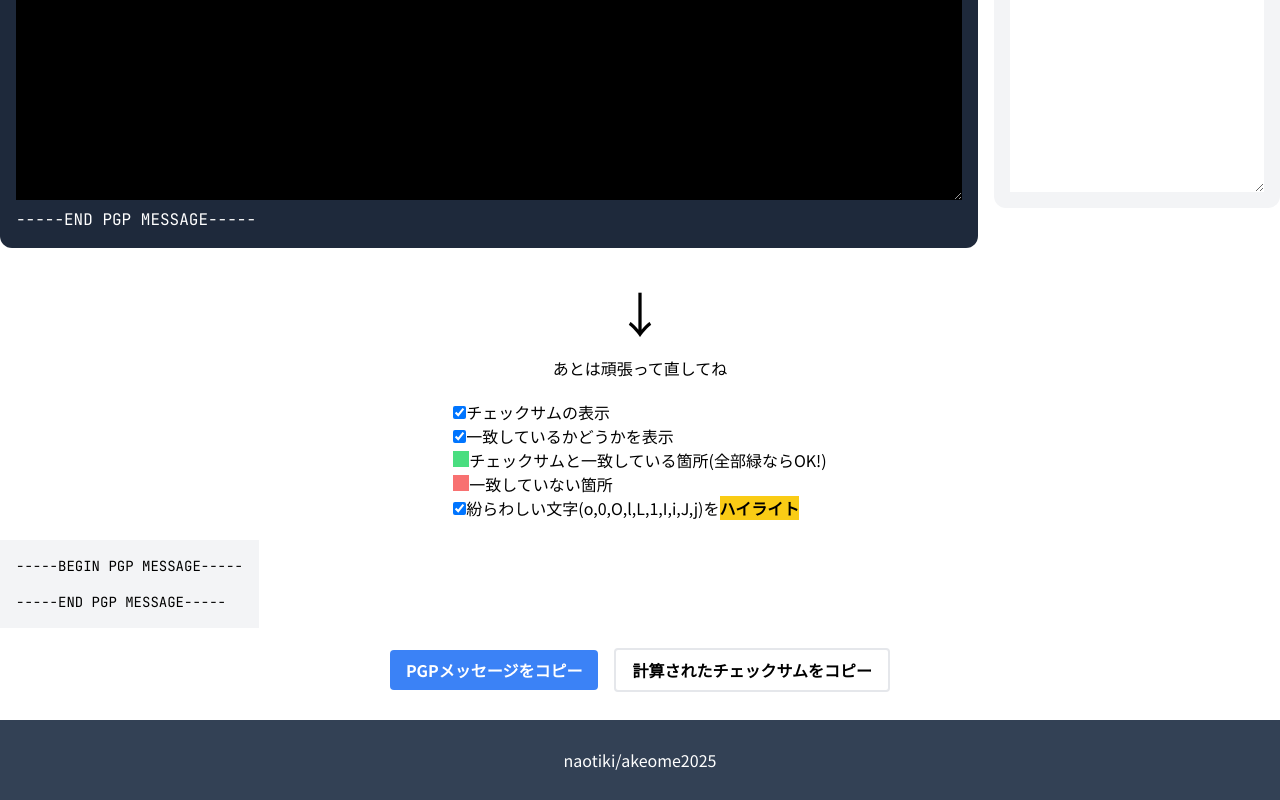
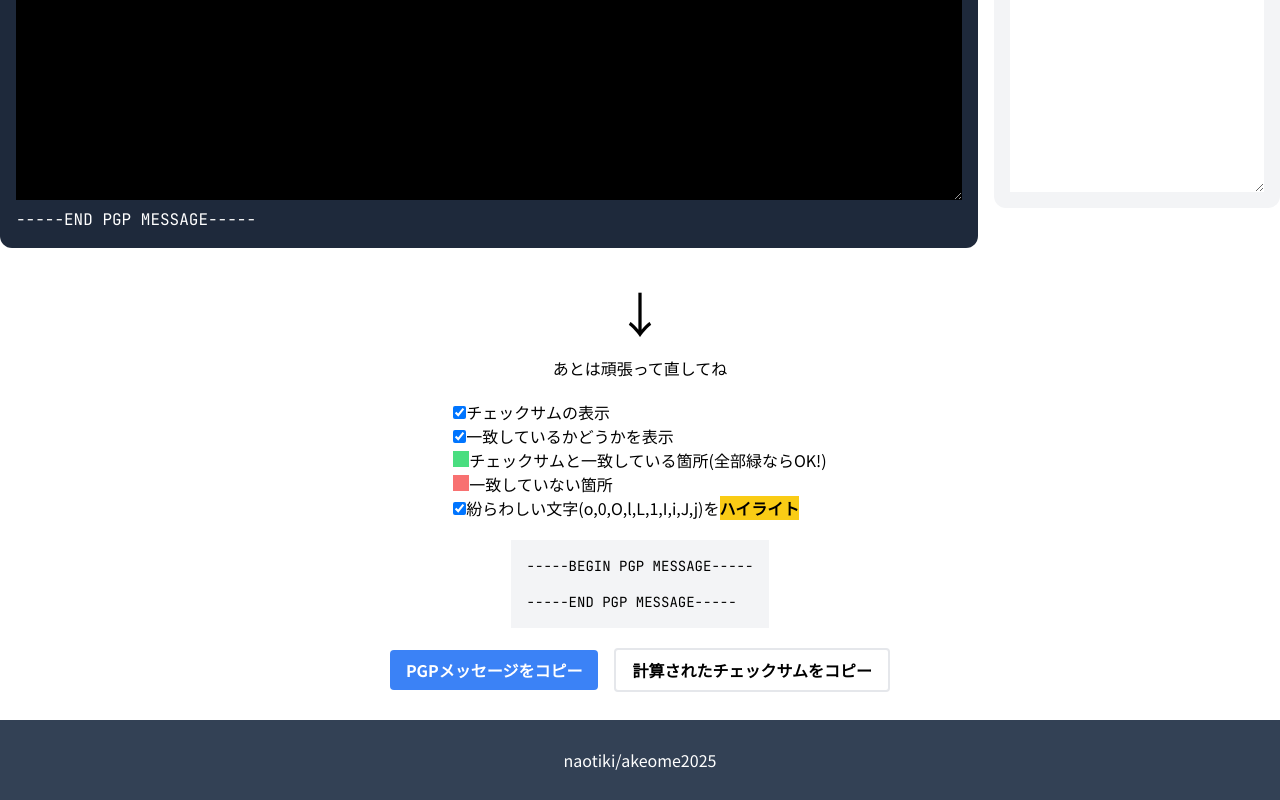
Before and after one commit to naotiki/akeome2025, a React (Vite) app: page / in a window 1280 px wide. Shown: the part 500-1300 px from the top of the page. Built offline with nearby package versions, Linux system fonts and the light colour scheme.

Commit message:
fix: style w-full

```diff
--- a/src/App.tsx
+++ b/src/App.tsx
@@ -137,7 +137,7 @@ function App() {
             </label>
           </div>
         </div>
-        <div className="overflow-x-scroll w-full">
+        <div className="overflow-x-scroll max-w-full">
           <div className="w-max font-mono text-sm max-w-5xl flex flex-col  justify-center bg-gray-100 p-4">
             <p className="mb-4">-----BEGIN PGP MESSAGE-----</p>
             {result.map((line, i) => (
```
